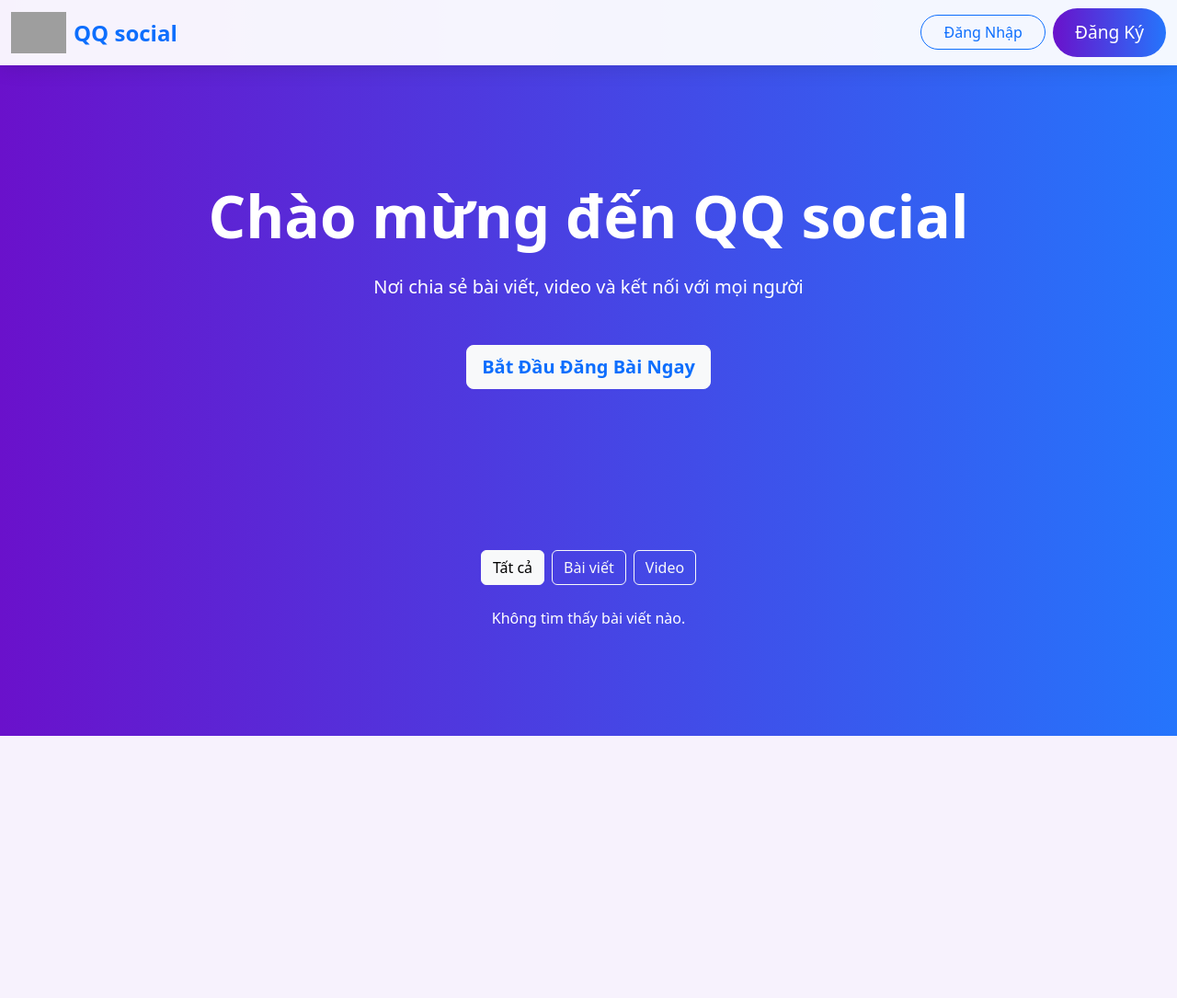
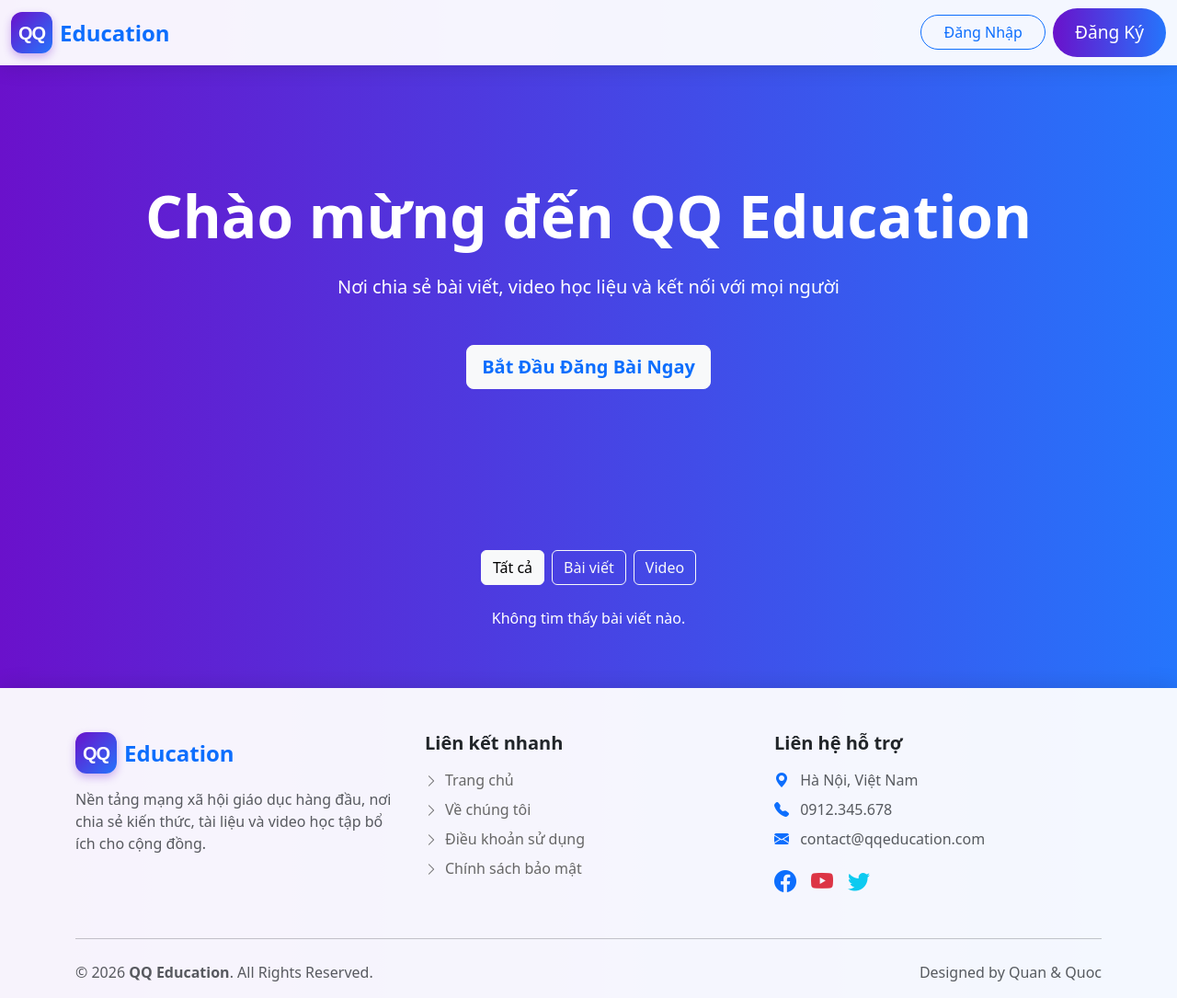
Before and after one commit to NguyenAnhQuan2003/project_php_social_details, a PHP site: page / in a window 1280 px wide. Shown: the whole page at 92% size. Before the commit the page ends 800 px from the top, so only its background shows below. Run offline with PHP 8.4, Linux system fonts and the light colour scheme; data comes from the database, SQL or seed files in the repository; data that the repository does not hold is empty; grey boxes are pictures that could not be loaded.

Commit message:
update v1 13/12

```diff
--- a/index.php
+++ b/index.php
@@ -62,6 +62,25 @@
         .post-card:hover {
             transform: translateY(-5px);
         }
+
+        .footer {
+            background: rgba(255, 255, 255, 0.95);
+            box-shadow: 0 -4px 20px rgba(0, 0, 0, 0.1);
+            margin-top: auto;
+            /* Đẩy footer xuống đáy */
+            padding-top: 3rem;
+            padding-bottom: 1rem;
+        }
+
+        .footer a {
+            text-decoration: none;
+            color: #666;
+            transition: color 0.3s;
+        }
+
+        .footer a:hover {
+            color: #6a11cb;
+        }
     </style>
 </head>
 
@@ -69,8 +88,10 @@
     <nav class="navbar navbar-expand-lg fixed-top">
         <div class="container-fluid">
             <a class="navbar-brand d-flex align-items-center" href="index.php">
-                <img src="https://img.freepik.com/premium-vector/play-button-media-music-icon-logo-design-colorful-media-play-technology-logo-element-music-audio-streaming-service-app-video-icon-logo_144543-1677.jpg" alt="ShareHub Logo" class="logo-img">
-                <span class="ms-2 fw-bold fs-4 text-primary">QQ social</span>
+                <div style="width: 45px; height: 45px; background: linear-gradient(135deg, #6a11cb 0%, #2575fc 100%); border-radius: 12px; display: flex; align-items: center; justify-content: center; box-shadow: 0 4px 10px rgba(106, 17, 203, 0.3);">
+                    <span style="color: white; font-weight: 900; font-family: sans-serif; font-size: 20px; letter-spacing: -1px;">QQ</span>
+                </div>
+                <span class="ms-2 fw-bold fs-4 text-primary">Education</span>
             </a>
             <button class="navbar-toggler" type="button" data-bs-toggle="collapse" data-bs-target="#navbarNav">
                 <span class="navbar-toggler-icon"></span>
@@ -126,8 +147,8 @@
     </nav>
     <section class="hero-section">
         <div class="container">
-            <h1 class="display-3 fw-bold mb-4">Chào mừng đến QQ social</h1>
-            <p class="lead mb-5">Nơi chia sẻ bài viết, video và kết nối với mọi người</p>
+            <h1 class="display-3 fw-bold mb-4">Chào mừng đến QQ Education</h1>
+            <p class="lead mb-5">Nơi chia sẻ bài viết, video học liệu và kết nối với mọi người</p>
             <a href="<?php echo $link_action; ?>" class="btn btn-light text-primary fw-bold btn-lg">Bắt Đầu Đăng Bài Ngay</a>
         </div>
     </section>
@@ -210,6 +231,57 @@
             ?>
         </div>
     </div>
+    <footer class="footer">
+        <div class="container">
+            <div class="row">
+                <div class="col-lg-4 col-md-6 mb-4">
+                    <a href="#" class="d-flex align-items-center mb-3 text-decoration-none">
+                        <div style="width: 45px; height: 45px; background: linear-gradient(135deg, #6a11cb 0%, #2575fc 100%); border-radius: 12px; display: flex; align-items: center; justify-content: center; box-shadow: 0 4px 10px rgba(106, 17, 203, 0.3);">
+                            <span style="color: white; font-weight: 900; font-family: sans-serif; font-size: 20px; letter-spacing: -1px;">QQ</span>
+                        </div>
+                        <span class="fs-4 fw-bold text-primary ms-2">Education</span>
+                    </a>
+                    <p class="text-muted">
+                        Nền tảng mạng xã hội giáo dục hàng đầu, nơi chia sẻ kiến thức, tài liệu và video học tập bổ ích cho cộng đồng.
+                    </p>
+                </div>
+
+                <div class="col-lg-4 col-md-6 mb-4">
+                    <h5 class="fw-bold mb-3">Liên kết nhanh</h5>
+                    <ul class="list-unstyled">
+                        <li class="mb-2"><a href="index.php"><i class="bi bi-chevron-right small me-2"></i>Trang chủ</a></li>
+                        <li class="mb-2"><a href="#"><i class="bi bi-chevron-right small me-2"></i>Về chúng tôi</a></li>
+                        <li class="mb-2"><a href="#"><i class="bi bi-chevron-right small me-2"></i>Điều khoản sử dụng</a></li>
+                        <li class="mb-2"><a href="#"><i class="bi bi-chevron-right small me-2"></i>Chính sách bảo mật</a></li>
+                    </ul>
+                </div>
+
+                <div class="col-lg-4 col-md-12">
+                    <h5 class="fw-bold mb-3">Liên hệ hỗ trợ</h5>
+                    <p class="text-muted mb-2"><i class="bi bi-geo-alt-fill text-primary me-2"></i> Hà Nội, Việt Nam</p>
+                    <p class="text-muted mb-2"><i class="bi bi-telephone-fill text-primary me-2"></i> 0912.345.678</p>
+                    <p class="text-muted mb-3"><i class="bi bi-envelope-fill text-primary me-2"></i> contact@qqeducation.com</p>
+
+                    <div class="d-flex gap-3">
+                        <a href="#" class="fs-4 text-primary"><i class="bi bi-facebook"></i></a>
+                        <a href="#" class="fs-4 text-danger"><i class="bi bi-youtube"></i></a>
+                        <a href="#" class="fs-4 text-info"><i class="bi bi-twitter"></i></a>
+                    </div>
+                </div>
+            </div>
+
+            <hr class="my-4">
+
+            <div class="row align-items-center">
+                <div class="col-md-6 text-center text-md-start text-muted">
+                    &copy; 2026 <strong>QQ Education</strong>. All Rights Reserved.
+                </div>
+                <div class="col-md-6 text-center text-md-end text-muted">
+                    Designed by Quan & Quoc
+                </div>
+            </div>
+        </div>
+    </footer>
     <script src="https://cdn.jsdelivr.net/npm/bootstrap@5.3.3/dist/js/bootstrap.bundle.min.js"></script>
 </body>
 
```
Also changed, not shown: user/profile.php (+75 -28 lines).
